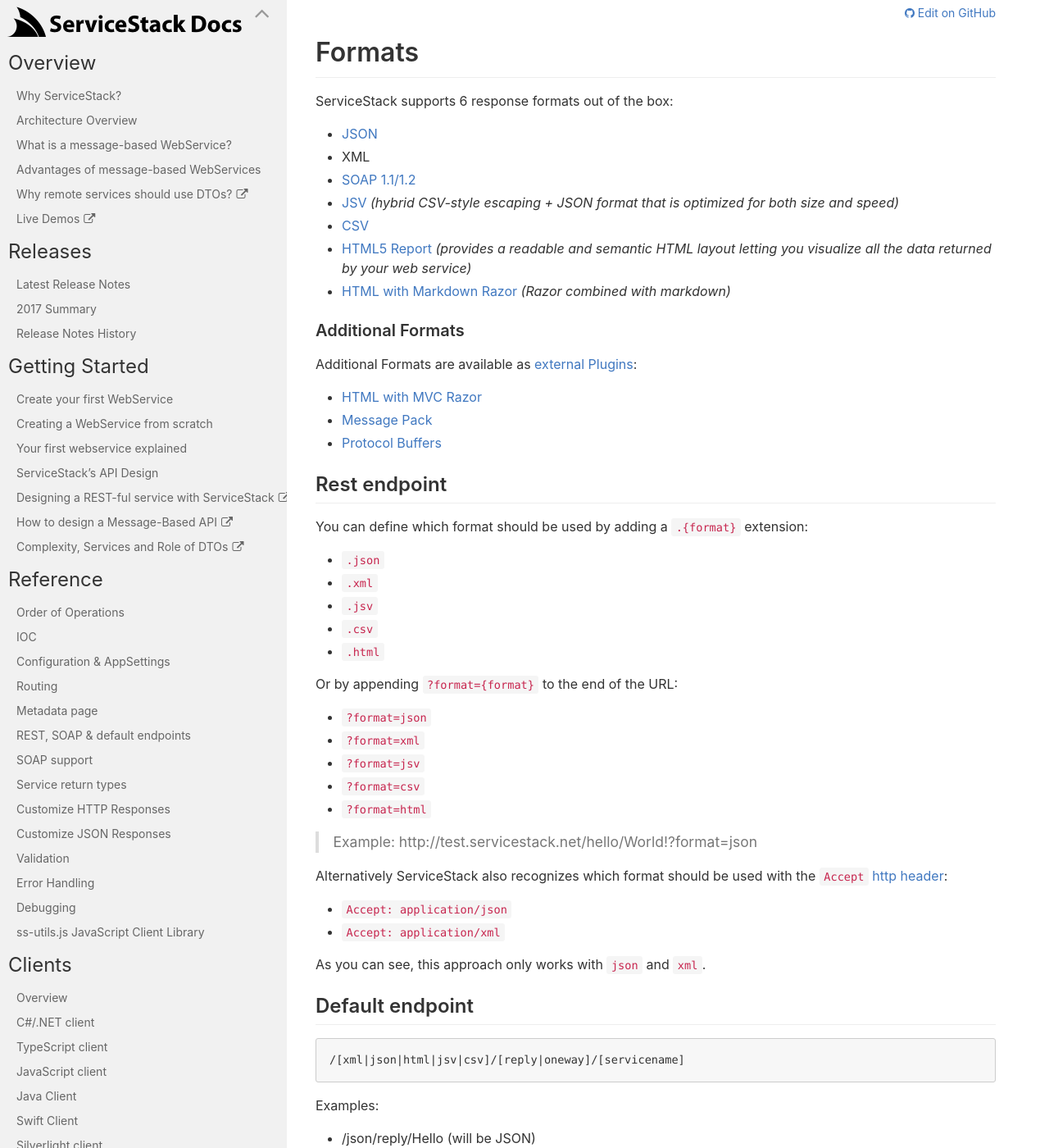
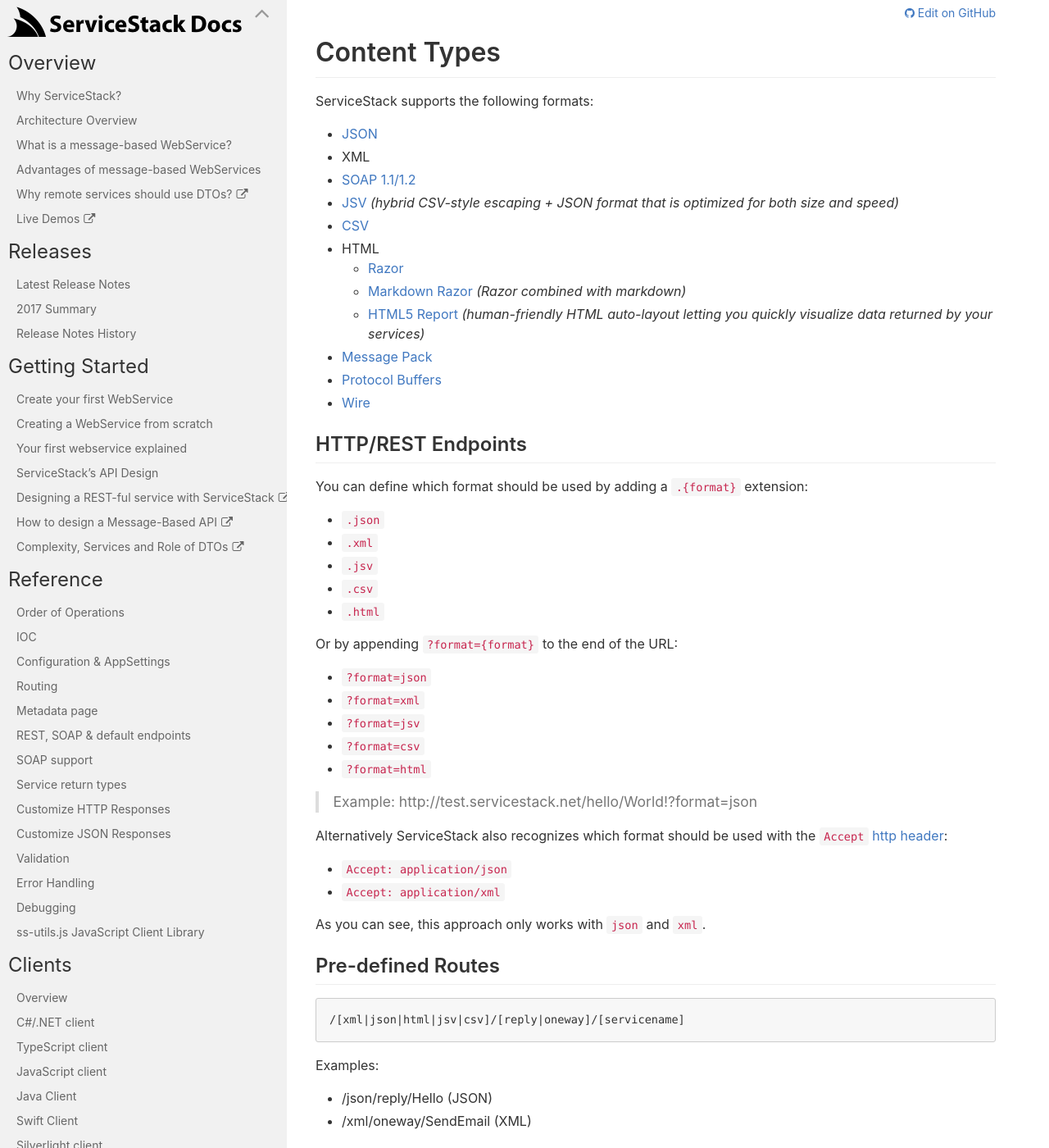
Before and after one commit to timker/docs, a Jekyll site: the page built from docs/_documentation/Formats.md, in a window 1280 px wide and 1400 px high. Shown: the whole window at 82% size. Built offline with Jekyll 4.4.1, drawn with Linux system fonts in a browser that asks for light colours; nearby versions of some CDN libraries; some of the changed text lies outside the part shown.

Commit message:
update docs

```diff
--- a/docs/_documentation/Formats.md
+++ b/docs/_documentation/Formats.md
@@ -1,25 +1,24 @@
 ---
 slug: formats
+title: Content Types
 ---
-ServiceStack supports 6 response formats out of the box:
+
+ServiceStack supports the following formats:
 
 - [JSON](https://github.com/ServiceStack/ServiceStack.Text)
 - XML
 - [SOAP 1.1/1.2](/soap-support)
 - [JSV](https://github.com/ServiceStack/ServiceStack.Text#servicestacktypeserializer-and-the-jsv-format) _(hybrid CSV-style escaping + JSON format that is optimized for both size and speed)_
 - [CSV](/csv-format)
-- [HTML5 Report](/html5reportformat) _(provides a readable and semantic HTML layout letting you visualize all the data returned by your web service)_
-- [HTML with Markdown Razor](/markdown-razor) _(Razor combined with markdown)_
-
-### Additional Formats
-
-Additional Formats are available as [external Plugins](/plugins):
-
-- [HTML with MVC Razor](http://razor.servicestack.net/)
+- HTML
+    - [Razor](http://razor.servicestack.net)
+    - [Markdown Razor](/markdown-razor) _(Razor combined with markdown)_
+    - [HTML5 Report](/html5reportformat) _(human-friendly HTML auto-layout letting you quickly visualize data returned by your services)_
 - [Message Pack](/messagepack-format)
 - [Protocol Buffers](/protobuf-format)
+- [Wire](/wire-format)
 
-## Rest endpoint
+## HTTP/REST Endpoints
 
 You can define which format should be used by adding a `.{format}` extension:
 
@@ -46,17 +45,19 @@
 
 As you can see, this approach only works with `json` and `xml`.
 
-## Default endpoint
+## Pre-defined Routes
 
     /[xml|json|html|jsv|csv]/[reply|oneway]/[servicename]
 
 Examples:
 
- - /json/reply/Hello (will be JSON)
- - /xml/oneway/SendEmail (will be XML)
+ - /json/reply/Hello (JSON)
+ - /xml/oneway/SendEmail (XML)
 
-## SOAP endpoint
+## [SOAP Endpoint](/soap-support)
 
-The SOAP endpoint only supports XML of course.
+Consume ServiceStack Services via [SOAP](/soap-support) using WCF Add Service Reference or [ServiceStack generic SOAP Clients](/csharp-client#httpwebrequest-service-clients).
 
-> Tip: If you have forgotten the details about the specific endpoints, you can re-read [this article](/endpoints)
+## [MQ Endpoint](/messaging)
+
+Consume ServiceStack Services via [Message Queue](/messaging).
```
